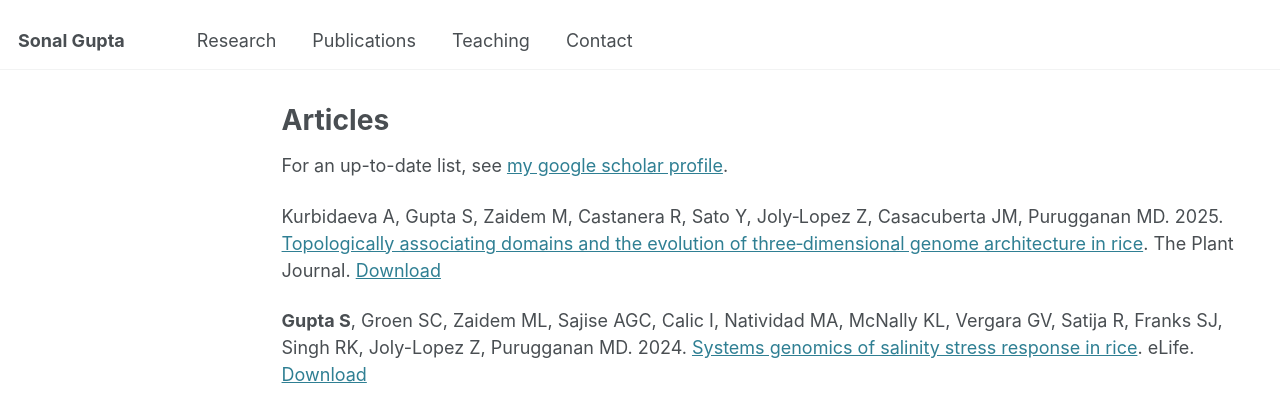
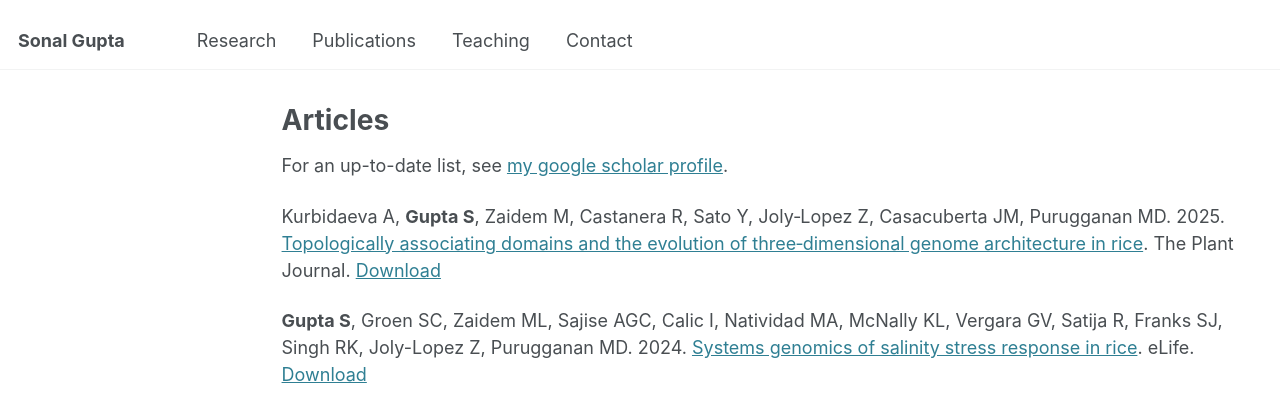
Before and after one commit to gupta-plantgenevo/gupta-plantgenevo.github.io, a Jekyll site: the page built from _publications/papers.md, in a window 1280 px wide and 1295 px high. Shown: the top 399 px of the window. Built offline with Jekyll 4.4.1, drawn with Linux system fonts in a browser that asks for light colours.

```diff
--- a/_publications/papers.md
+++ b/_publications/papers.md
@@ -7,7 +7,7 @@ permalink: /publications/
 
 For an up-to-date list, see [my google scholar profile](https://scholar.google.com/citations?user=cikpGiQAAAAJ&hl=en).
 
-Kurbidaeva A, Gupta S, Zaidem M, Castanera R, Sato Y, Joly‐Lopez Z, Casacuberta JM, Purugganan MD. 2025. [Topologically associating domains and the evolution of three‐dimensional genome architecture in rice](https://onlinelibrary.wiley.com/doi/full/10.1111/tpj.70139). The Plant Journal. [Download](http://gupta-plantgenevo.github.io/files/rice_TADs.pdf)
+Kurbidaeva A, **Gupta S**, Zaidem M, Castanera R, Sato Y, Joly‐Lopez Z, Casacuberta JM, Purugganan MD. 2025. [Topologically associating domains and the evolution of three‐dimensional genome architecture in rice](https://onlinelibrary.wiley.com/doi/full/10.1111/tpj.70139). The Plant Journal. [Download](http://gupta-plantgenevo.github.io/files/rice_TADs.pdf)
 
 **Gupta S**, Groen SC, Zaidem ML, Sajise AGC, Calic I, Natividad MA, McNally KL, Vergara GV, Satija R, Franks SJ, Singh RK, Joly-Lopez Z, Purugganan MD. 2024. [Systems genomics of salinity stress response in rice](https://elifesciences.org/articles/99352). eLife. [Download](http://gupta-plantgenevo.github.io/files/salinity_stress.pdf)
 
```
